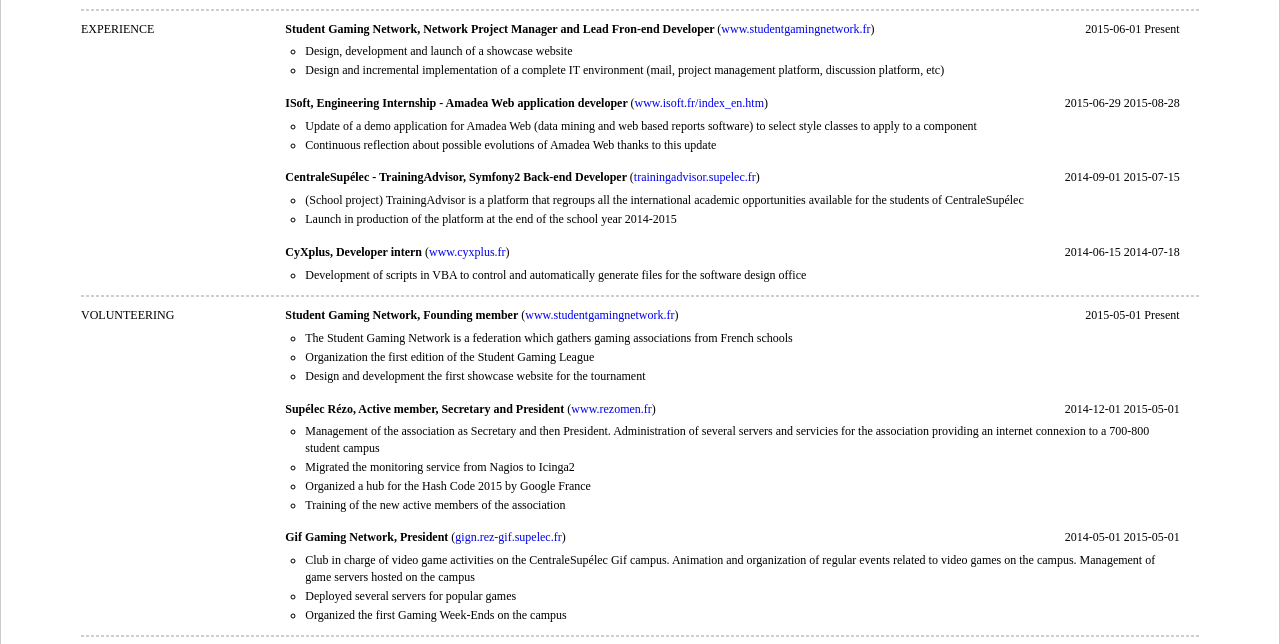
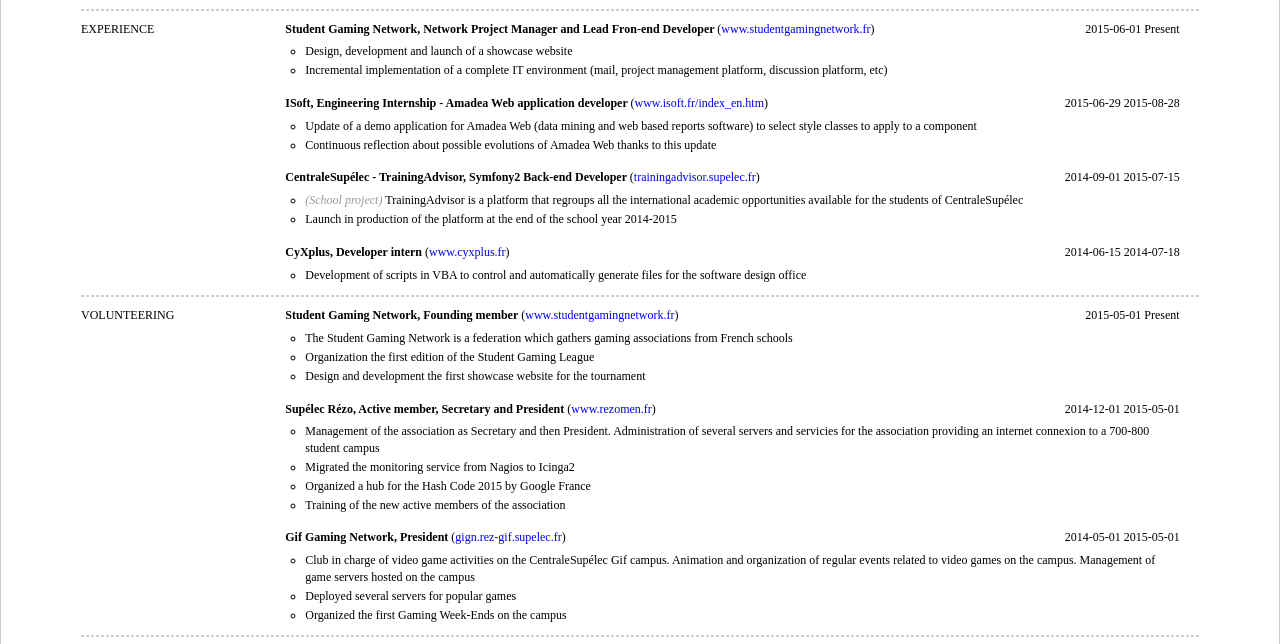
Before and after one commit to BackIsBachus/resume, a plain HTML site: page pdf.html in a window 1280 px wide. Shown: the part 94-738 px from the top of the page. Drawn offline with Linux system fonts and the light colour scheme.

Commit message:
Brushing up the page

```diff
--- a/pdf.html
+++ b/pdf.html
@@ -74,7 +74,7 @@
                     </div>
                     <ul class='highlights'>
                         <li>Design, development and launch of a showcase website</li>
-                        <li>Design and incremental implementation of a complete IT environment (mail, project management platform, discussion platform, etc)</li>
+                        <li>Incremental implementation of a complete IT environment (mail, project management platform, discussion platform, etc)</li>
                     </ul>
                     <div class='separator'></div>
                     <div class='blockHeader'>
@@ -101,7 +101,7 @@
                         </span>
                     </div>
                     <ul class='highlights'>
-                        <li>(School project) TrainingAdvisor is a platform that regroups all the international academic opportunities available for the students of CentraleSupélec</li>
+                        <li><em>(School project)</em> TrainingAdvisor is a platform that regroups all the international academic opportunities available for the students of CentraleSupélec</li>
                         <li>Launch in production of the platform at the end of the school year 2014-2015</li>
                     </ul>
                     <div class='separator'></div>
```
